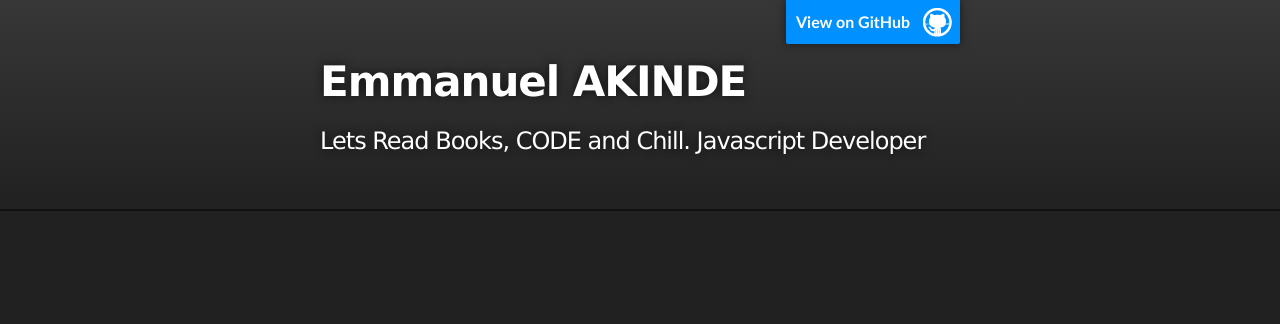
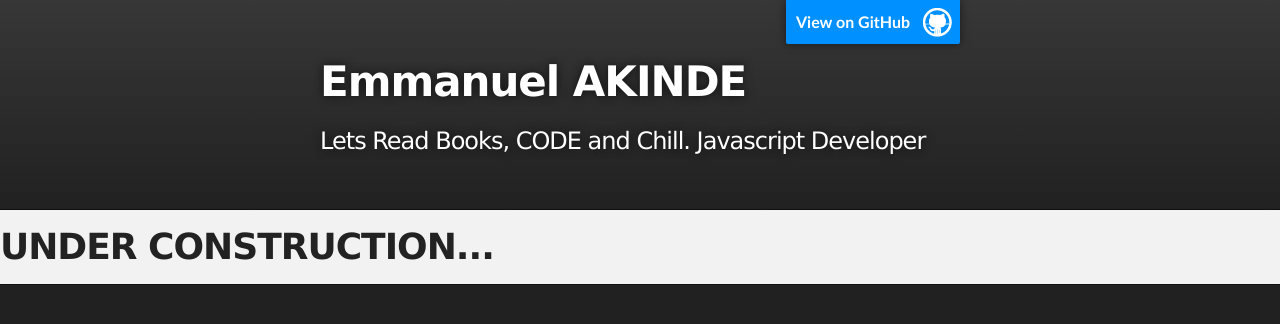
Before and after one commit to Harkindey/harkindey.github.io, a plain HTML site: page index.html in a window 1280 px wide. Drawn offline with Linux system fonts and the light colour scheme.

Commit message:
Updated Portfolio

```diff
--- a/index.html
+++ b/index.html
@@ -26,7 +26,7 @@
 
     <!-- MAIN CONTENT -->
     <div id="main_content_wrap" class="outer">
-
+      <h1><b>UNDER CONSTRUCTION...<b><h1>
     </div>
 
   </body>
```
